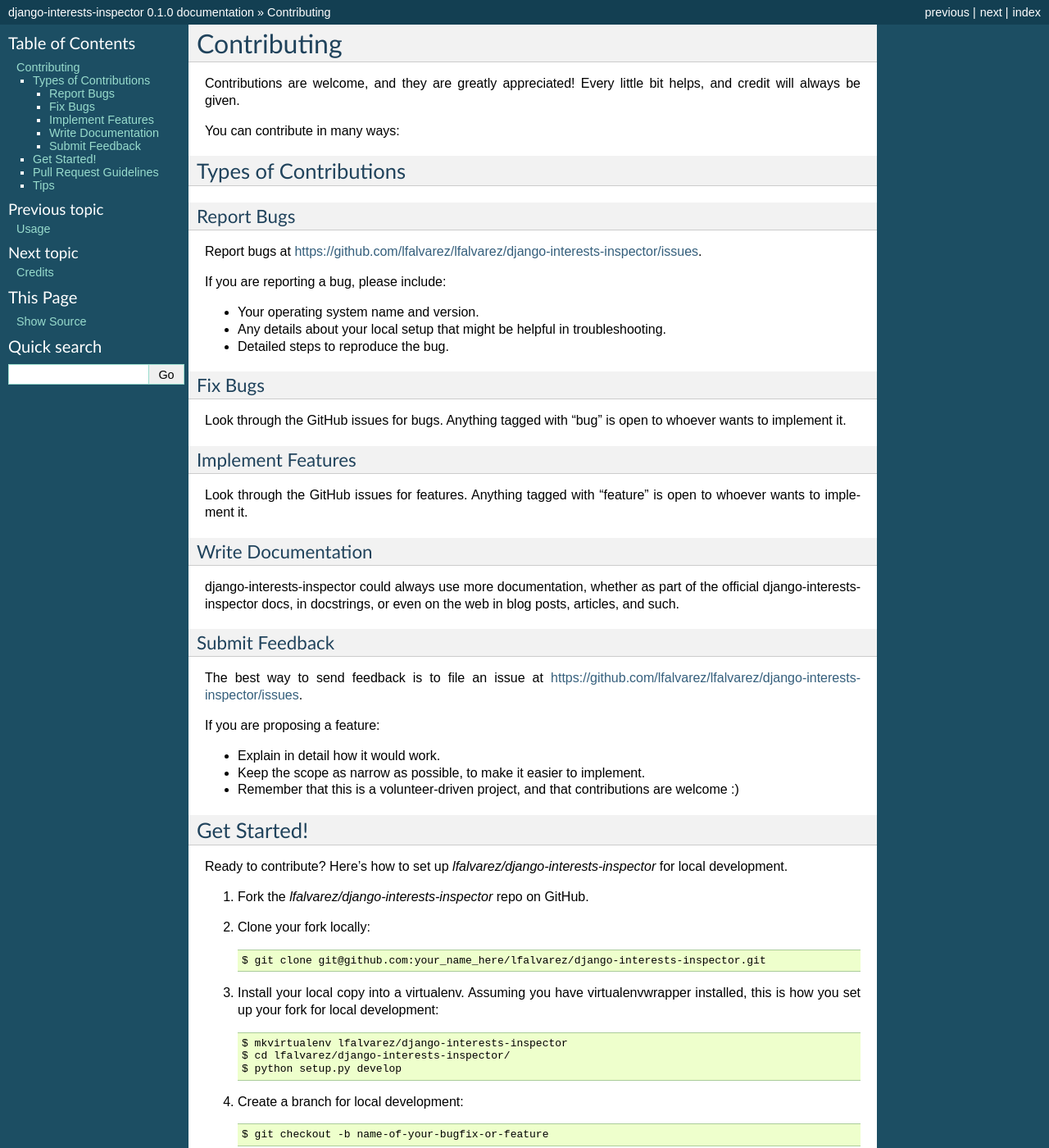
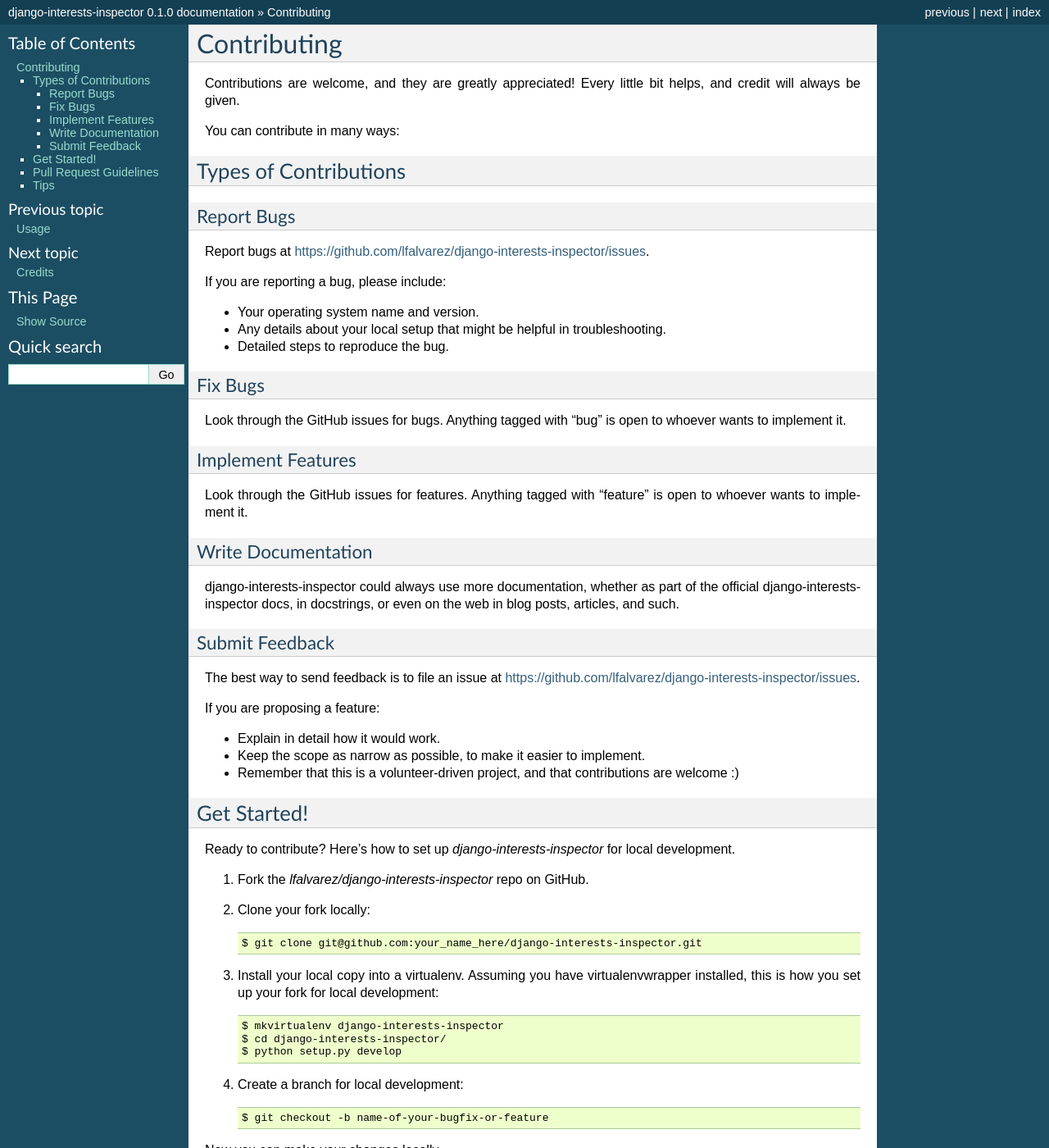
Before and after one commit to lfalvarez/django-interests-inspector, a Sphinx documentation site: the page built from docs/contributing.rst, in a window 1280 px wide and 1400 px high. Shown: the whole window at 82% size. Built offline with Sphinx 7.4.7, drawn with Linux system fonts in a browser that asks for light colours; some of the changed text lies outside the part shown.

Commit message:
Removing an extra lfalvarez/ from the cookiecutter creation

```diff
--- a/CONTRIBUTING.rst
+++ b/CONTRIBUTING.rst
@@ -13,7 +13,7 @@
 Report Bugs
 ~~~~~~~~~~~
 
-Report bugs at https://github.com/lfalvarez/lfalvarez/django-interests-inspector/issues.
+Report bugs at https://github.com/lfalvarez/django-interests-inspector/issues.
 
 If you are reporting a bug, please include:
 
@@ -43,7 +43,7 @@
 Submit Feedback
 ~~~~~~~~~~~~~~~
 
-The best way to send feedback is to file an issue at https://github.com/lfalvarez/lfalvarez/django-interests-inspector/issues.
+The best way to send feedback is to file an issue at https://github.com/lfalvarez/django-interests-inspector/issues.
 
 If you are proposing a feature:
 
@@ -55,17 +55,17 @@
 Get Started!
 ------------
 
-Ready to contribute? Here's how to set up `lfalvarez/django-interests-inspector` for local development.
+Ready to contribute? Here's how to set up `django-interests-inspector` for local development.
 
 1. Fork the `lfalvarez/django-interests-inspector` repo on GitHub.
 2. Clone your fork locally::
 
-    $ git clone git@github.com:your_name_here/lfalvarez/django-interests-inspector.git
+    $ git clone git@github.com:your_name_here/django-interests-inspector.git
 
 3. Install your local copy into a virtualenv. Assuming you have virtualenvwrapper installed, this is how you set up your fork for local development::
 
-    $ mkvirtualenv lfalvarez/django-interests-inspector
-    $ cd lfalvarez/django-interests-inspector/
+    $ mkvirtualenv django-interests-inspector
+    $ cd django-interests-inspector/
     $ python setup.py develop
 
 4. Create a branch for local development::
@@ -101,7 +101,7 @@
    your new functionality into a function with a docstring, and add the
    feature to the list in README.rst.
 3. The pull request should work for Python 2.6, 2.7, and 3.3, and for PyPy. Check
-   https://travis-ci.org/lfalvarez/lfalvarez/django-interests-inspector/pull_requests
+   https://travis-ci.org/lfalvarez/django-interests-inspector/pull_requests
    and make sure that the tests pass for all supported Python versions.
 
 Tips
--- a/docs/conf.py
+++ b/docs/conf.py
@@ -173,7 +173,7 @@
 #html_file_suffix = None
 
 # Output file base name for HTML help builder.
-htmlhelp_basename = 'lfalvarez/django-interests-inspectordoc'
+htmlhelp_basename = 'django-interests-inspectordoc'
 
 
 # -- Options for LaTeX output --------------------------------------------------
@@ -192,7 +192,7 @@
 # Grouping the document tree into LaTeX files. List of tuples
 # (source start file, target name, title, author, documentclass [howto/manual]).
 latex_documents = [
-  ('index', 'lfalvarez/django-interests-inspector.tex', u'django-interests-inspector Documentation',
+  ('index', 'django-interests-inspector.tex', u'django-interests-inspector Documentation',
    u'Felipe Alvarez', 'manual'),
 ]
 
@@ -222,7 +222,7 @@
 # One entry per manual page. List of tuples
 # (source start file, name, description, authors, manual section).
 man_pages = [
-    ('index', 'lfalvarez/django-interests-inspector', u'django-interests-inspector Documentation',
+    ('index', 'django-interests-inspector', u'django-interests-inspector Documentation',
      [u'Felipe Alvarez'], 1)
 ]
 
@@ -236,8 +236,8 @@
 # (source start file, target name, title, author,
 #  dir menu entry, description, category)
 texinfo_documents = [
-  ('index', 'lfalvarez/django-interests-inspector', u'django-interests-inspector Documentation',
-   u'Felipe Alvarez', 'lfalvarez/django-interests-inspector', 'One line description of project.',
+  ('index', 'django-interests-inspector', u'django-interests-inspector Documentation',
+   u'Felipe Alvarez', 'django-interests-inspector', 'One line description of project.',
    'Miscellaneous'),
 ]
 
--- a/docs/installation.rst
+++ b/docs/installation.rst
@@ -4,9 +4,9 @@
 
 At the command line::
 
-    $ easy_install lfalvarez/django-interests-inspector
+    $ easy_install django-interests-inspector
 
 Or, if you have virtualenvwrapper installed::
 
-    $ mkvirtualenv lfalvarez/django-interests-inspector
-    $ pip install lfalvarez/django-interests-inspector
+    $ mkvirtualenv django-interests-inspector
+    $ pip install django-interests-inspector
--- a/docs/usage.rst
+++ b/docs/usage.rst
@@ -4,4 +4,4 @@
 
 To use django-interests-inspector in a project::
 
-    import lfalvarez/django-interests-inspector
+    import django-interests-inspector
--- a/setup.py
+++ b/setup.py
@@ -30,7 +30,7 @@
     long_description=readme + '\n\n' + history,
     author='Felipe Alvarez',
     author_email='falvarez@ciudadanoi.org',
-    url='https://github.com/lfalvarez/lfalvarez/django-interests-inspector',
+    url='https://github.com/lfalvarez/django-interests-inspector',
     packages=[
         'interests',
     ],
@@ -39,7 +39,7 @@
     ],
     license="BSD",
     zip_safe=False,
-    keywords='lfalvarez/django-interests-inspector',
+    keywords='django-interests-inspector',
     classifiers=[
         'Development Status :: 2 - Pre-Alpha',
         'Framework :: Django',
```
Also changed, not shown: README.rst (+6 -6 lines), 2 other files.
